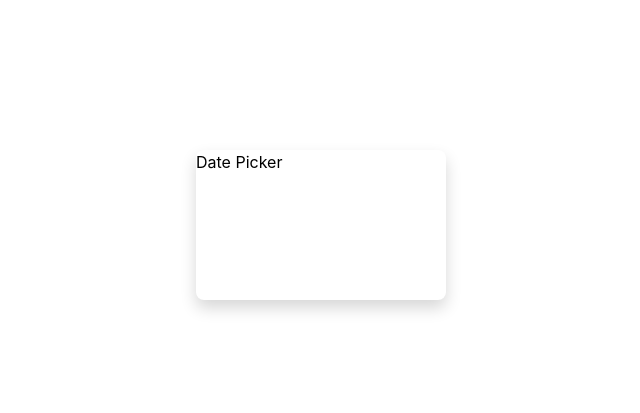
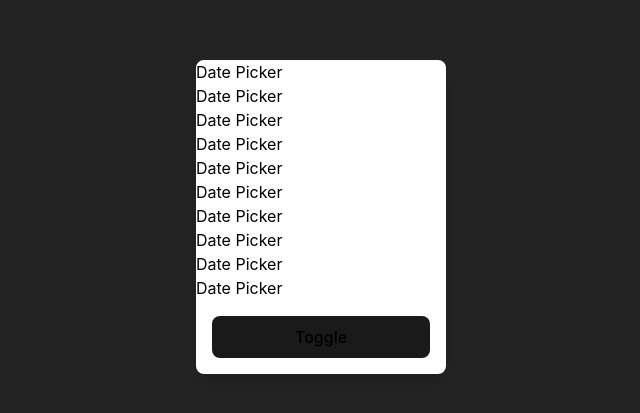
Before and after one commit to robinsonmax/DatePickerTest, a React (Vite) app: page / in a window 1280 px wide. Shown: the part 183-596 px from the top of the page, without its empty margins (319-959 px from the left). Built offline with nearby package versions, Linux system fonts and the light colour scheme.

Commit message:
🔁 added a transition between date picker & time picker sections

```diff
--- a/index.html
+++ b/index.html
@@ -4,7 +4,7 @@
     <meta charset="UTF-8" />
     <link rel="icon" type="image/svg+xml" href="/vite.svg" />
     <meta name="viewport" content="width=device-width, initial-scale=1.0" />
-    <title>Vite + React + TS</title>
+    <title>Date/Time Picker Test</title>
   </head>
   <body>
     <div id="root"></div>
--- a/package.json
+++ b/package.json
@@ -10,7 +10,6 @@
     "preview": "vite preview"
   },
   "dependencies": {
-    "@react-aria/datepicker": "^3.4.0",
     "react": "^18.2.0",
     "react-dom": "^18.2.0",
     "sass": "^1.62.1"
--- a/src/DatePicker.module.scss
+++ b/src/DatePicker.module.scss
@@ -2,7 +2,28 @@
   background: white;
   color: black;
   width: 250px;
-  min-height: 150px;
   border-radius: 0.5rem;
   box-shadow: 0 0.5rem 1rem rgba(0 0 0 / 16%);
 }
+
+.sectionContainer {
+  display: grid;
+  grid-template-rows: 0fr;
+  transition: grid-template-rows 0.3s;
+
+  &.expand {
+    grid-template-rows: 1fr;
+  }
+}
+
+.section {
+  overflow: hidden;
+}
+
+.switch {
+  padding: 1rem;
+
+  button {
+    width: 100%;
+  }
+}
--- a/src/DatePicker.tsx
+++ b/src/DatePicker.tsx
@@ -1,11 +1,71 @@
+import { useState } from "react";
 import styles from "./DatePicker.module.scss";
 
-function App() {
+enum States {
+  Date,
+  Time,
+}
+
+export default function DatePicker() {
+  const [state, setState] = useState<States>(States.Date);
+
   return (
     <div className={styles.container}>
-      <p>Date Picker</p>
+      <div
+        className={`${styles.sectionContainer} ${
+          state === States.Date ? styles.expand : ""
+        }`}
+      >
+        <div className={styles.section}>
+          Date Picker
+          <br />
+          Date Picker
+          <br />
+          Date Picker
+          <br />
+          Date Picker
+          <br />
+          Date Picker
+          <br />
+          Date Picker
+          <br />
+          Date Picker
+          <br />
+          Date Picker
+          <br />
+          Date Picker
+          <br />
+          Date Picker
+        </div>
+      </div>
+      <div className={styles.switch}>
+        <button
+          onClick={() => {
+            setState((state) =>
+              state === States.Date ? States.Time : States.Date
+            );
+          }}
+        >
+          Toggle
+        </button>
+      </div>
+      <div
+        className={`${styles.sectionContainer} ${
+          state === States.Time ? styles.expand : ""
+        }`}
+      >
+        <div className={styles.section}>
+          Time Picker
+          <br />
+          Time Picker
+          <br />
+          Time Picker
+          <br />
+          Time Picker
+          <br />
+          Time Picker
+        </div>
+      </div>
     </div>
   );
 }
-
-export default App;
--- a/src/index.css
+++ b/src/index.scss
@@ -14,15 +14,6 @@
   -webkit-text-size-adjust: 100%;
 }
 
-a {
-  font-weight: 500;
-  color: #646cff;
-  text-decoration: inherit;
-}
-a:hover {
-  color: #535bf2;
-}
-
 body {
   margin: 0;
   display: flex;
@@ -30,11 +21,6 @@ body {
   justify-content: center;
   min-width: 320px;
   min-height: 100vh;
-}
-
-h1 {
-  font-size: 3.2em;
-  line-height: 1.1;
 }
 
 button {
@@ -47,24 +33,14 @@ button {
   background-color: #1a1a1a;
   cursor: pointer;
   transition: border-color 0.25s;
-}
-button:hover {
-  border-color: #646cff;
-}
-button:focus,
-button:focus-visible {
-  outline: 4px auto -webkit-focus-ring-color;
-}
 
-@media (prefers-color-scheme: light) {
-  :root {
-    color: #213547;
-    background-color: #ffffff;
+  &:hover {
+    background-color: #0c0c0c;
   }
-  a:hover {
-    color: #747bff;
-  }
-  button {
-    background-color: #f9f9f9;
+
+  //&:focus,
+  //&:focus-visible,
+  &:active {
+    outline: 4px auto -webkit-focus-ring-color;
   }
 }
--- a/src/main.tsx
+++ b/src/main.tsx
@@ -1,7 +1,7 @@
 import React from "react";
 import ReactDOM from "react-dom/client";
 import DatePicker from "./DatePicker.tsx";
-import "./index.css";
+import "./index.scss";
 
 ReactDOM.createRoot(document.getElementById("root") as HTMLElement).render(
   <React.StrictMode>
```
Also changed, not shown: 1 other file (tests, documents, lock files or other folders).
